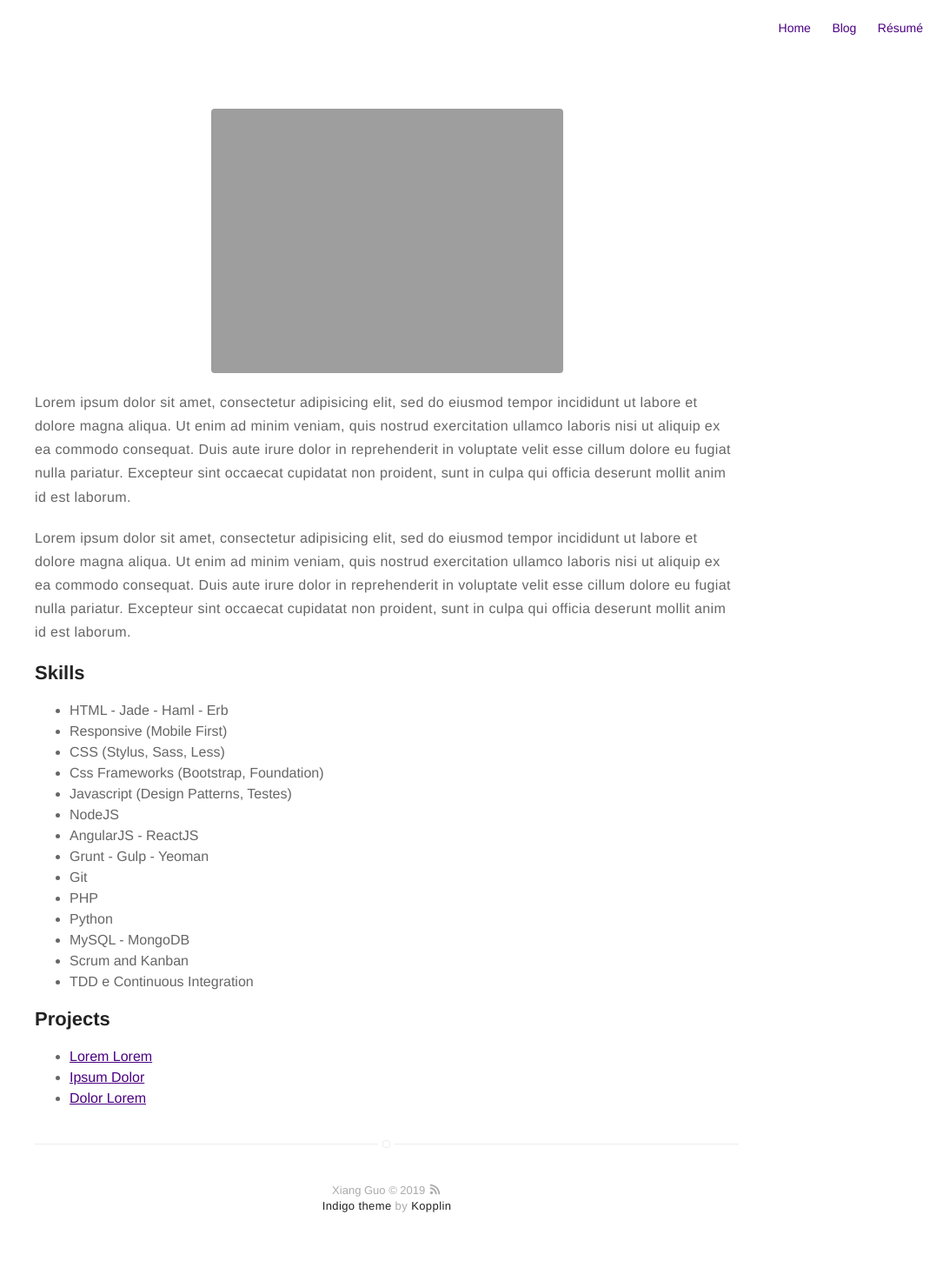
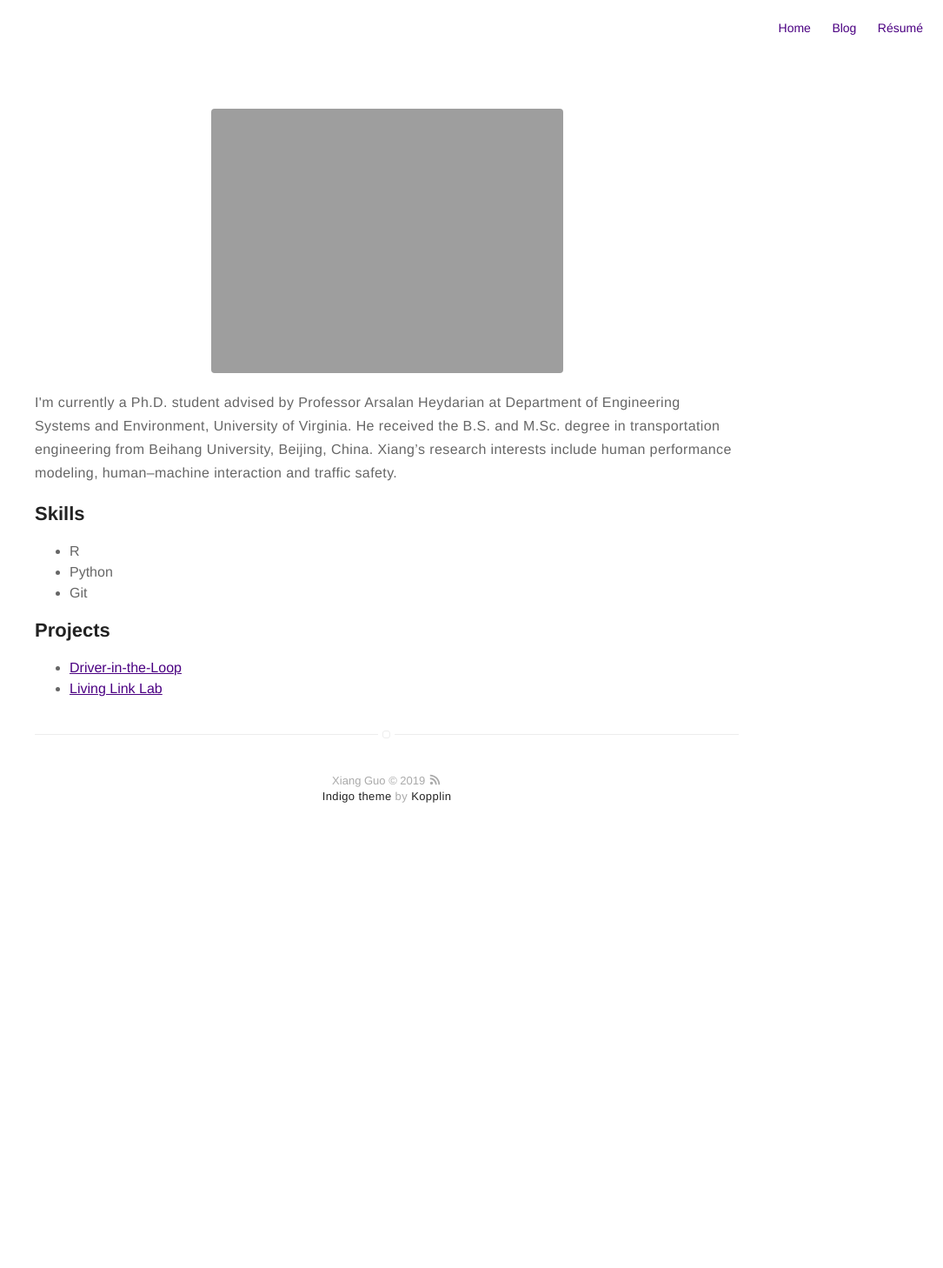
Before and after one commit to XiangGuo1992/XiangGuo1992.github.io, a Jekyll site: the page built from about.md, in a window 1280 px wide. Shown: the whole page at 87% size, without its empty margins (195-1280 px from the left). Built offline with Jekyll 4.4.1, drawn with Linux system fonts in a browser that asks for light colours; after the commit the page ends 987 px from its top, so only the background shows below that.

Commit message:
about and news

```diff
--- a/about.md
+++ b/about.md
@@ -4,43 +4,19 @@ layout: page
 ---
 ![Profile Image]({{ site.url }}/{{ site.picture }})
 
-<p>Lorem ipsum dolor sit amet, consectetur adipisicing elit, sed do eiusmod
-tempor incididunt ut labore et dolore magna aliqua. Ut enim ad minim veniam,
-quis nostrud exercitation ullamco laboris nisi ut aliquip ex ea commodo
-consequat. Duis aute irure dolor in reprehenderit in voluptate velit esse
-cillum dolore eu fugiat nulla pariatur. Excepteur sint occaecat cupidatat non
-proident, sunt in culpa qui officia deserunt mollit anim id est laborum.</p>
+<p>I'm currently a Ph.D. student advised by Professor Arsalan Heydarian at Department of Engineering Systems and Environment, University of Virginia. He received the  B.S. and M.Sc. degree in transportation engineering from Beihang University, Beijing, China. Xiang’s research interests include human performance modeling, human–machine interaction and traffic safety.</p>
 
-<p>Lorem ipsum dolor sit amet, consectetur adipisicing elit, sed do eiusmod
-tempor incididunt ut labore et dolore magna aliqua. Ut enim ad minim veniam,
-quis nostrud exercitation ullamco laboris nisi ut aliquip ex ea commodo
-consequat. Duis aute irure dolor in reprehenderit in voluptate velit esse
-cillum dolore eu fugiat nulla pariatur. Excepteur sint occaecat cupidatat non
-proident, sunt in culpa qui officia deserunt mollit anim id est laborum.</p>
+
 
 <h2>Skills</h2>
-
 <ul class="skill-list">
-	<li>HTML - Jade - Haml - Erb</li>
-	<li>Responsive (Mobile First)</li>
-	<li>CSS (Stylus, Sass, Less)</li>
-	<li>Css Frameworks (Bootstrap, Foundation)</li>
-	<li>Javascript (Design Patterns, Testes)</li>
-	<li>NodeJS</li>
-	<li>AngularJS - ReactJS</li>
-	<li>Grunt - Gulp - Yeoman</li>
-	<li>Git</li>
-	<li>PHP</li>
+	<li>R</li>
 	<li>Python</li>
-	<li>MySQL - MongoDB</li>
-	<li>Scrum and Kanban</li>
-	<li>TDD e Continuous Integration</li>
+    <li>Git</li>
 </ul>
 
 <h2>Projects</h2>
-
 <ul>
-	<li><a href="https://github.com/">Lorem Lorem</a></li>
-	<li><a href="https://github.com/">Ipsum Dolor</a></li>
-	<li><a href="https://github.com/">Dolor Lorem</a></li>
+	<li><a href="http://uvabrainlab.com/portfolio/sample-project-2-2-2-2/">Driver-in-the-Loop</a></li>
+	<li><a href="http://uvabrainlab.com/portfolio/sample-project-2-2/">Living Link Lab</a></li>
 </ul>
```
Also changed, not shown: news/index.html (renamed from blog/index.html).
